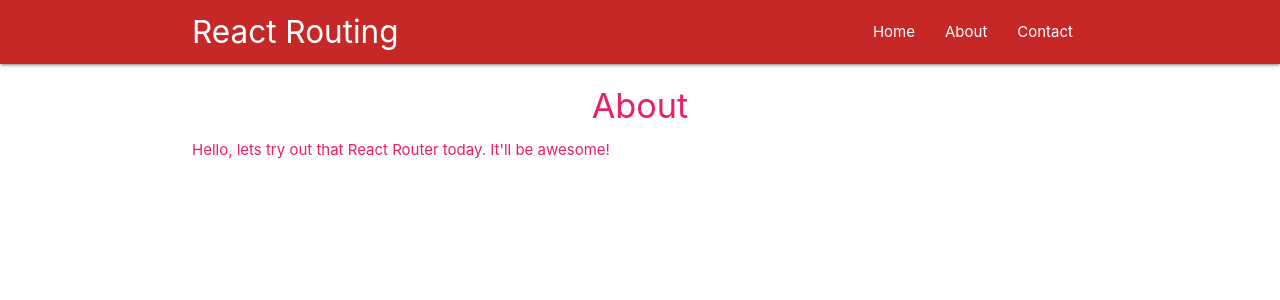
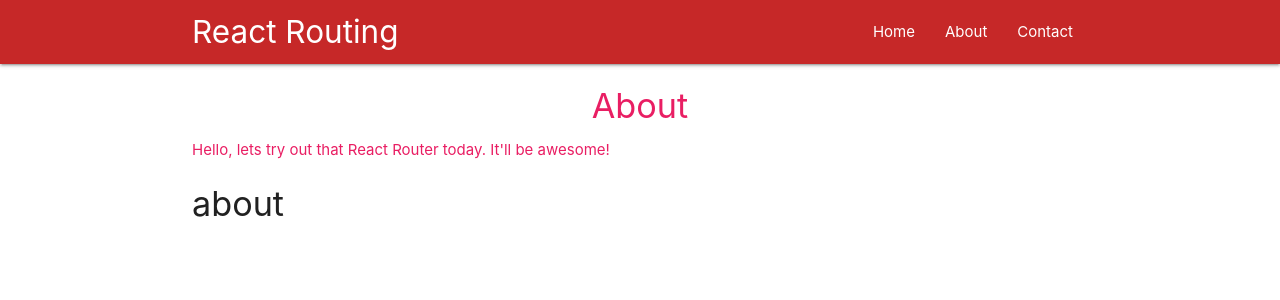
Before and after one commit to rarrunategu1/react_n_redux, a React (Create React App) app in the folder my-app/: page /about in a window 1280 px wide. Shown: the top 300 px of the page. Built offline with nearby package versions, Linux system fonts and the light colour scheme.

Commit message:
component file grabs the id on the url and displays it on the page

```diff
--- a/my-app/src/App.js
+++ b/my-app/src/App.js
@@ -4,6 +4,7 @@
 import Home from './components/Home';
 import Contact from './components/Contact';
 import About from './components/About';
+import Post from './components/Post';
 
 class App extends Component {
 
@@ -15,6 +16,7 @@
       <Route exact path='/' component={Home} />
       <Route path='/about' component={About} />
       <Route path='/contact' component={Contact} />
+      <Route path="/:post_id" component={Post} />
       </div>
       </BrowserRouter>
     );
--- /dev/null
+++ b/my-app/src/components/Post.js
@@ -0,0 +1,24 @@
+import React, { Component } from 'react';
+
+class Post extends Component {
+    state = {
+        id: null
+    }
+    componentDidMount(){
+        let id = this.props.match.params.post_id;
+        this.setState({
+            id: id
+        });
+    }
+    render() {
+        return (
+            <div className="container">
+            <h4>{this.state.id}</h4>
+            </div>
+        );
+    }
+
+
+}
+
+export default Post;
```
